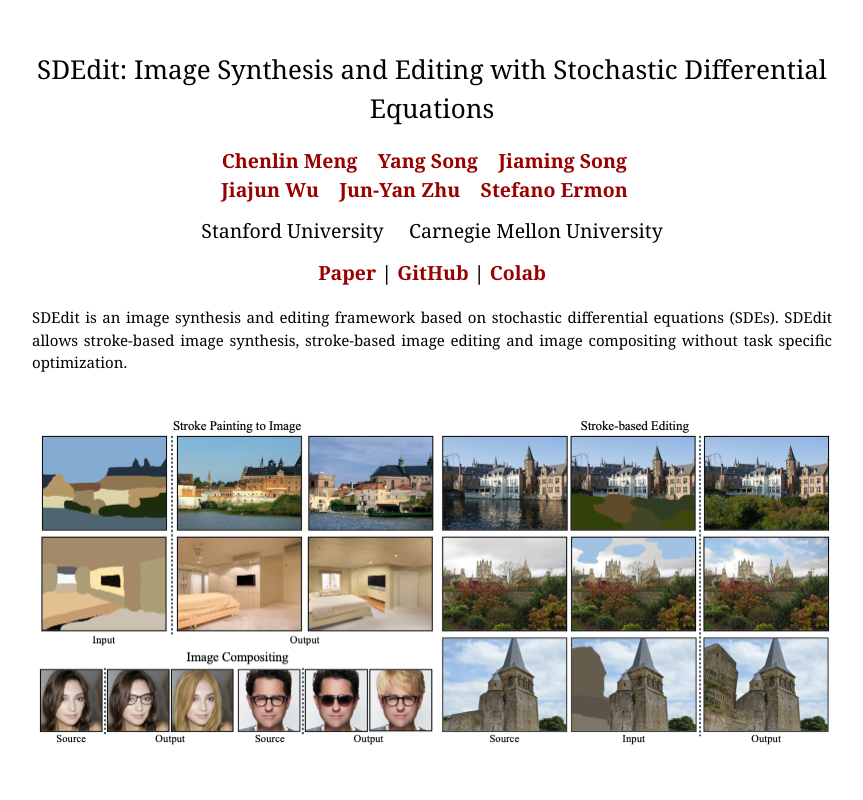
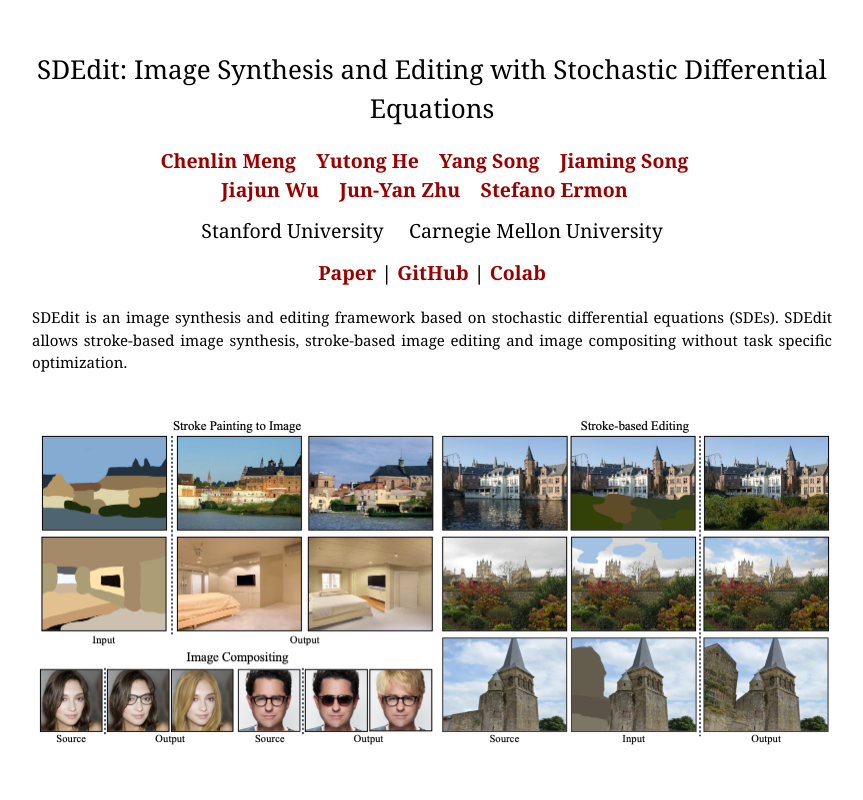
Before and after one commit to sde-image-editing/sde-image-editing.github.io, a plain HTML site: page index.html in a window 1280 px wide. Shown: the top 800 px of the page, without its empty margins (208-1071 px from the left). Drawn offline with Linux system fonts and the light colour scheme.

Commit message:
Update index.html

```diff
--- a/index.html
+++ b/index.html
@@ -53,6 +53,7 @@ BODY {
 
 <center><h2>
   <a href="https://cs.stanford.edu/~chenlin/">Chenlin Meng</a>&nbsp;&nbsp;&nbsp;
+  <a href="http://web.stanford.edu/~kellyyhe/">Yutong He</a>&nbsp;&nbsp;&nbsp;
   <a href="https://yang-song.github.io/">Yang Song</a>&nbsp;&nbsp;&nbsp;
   <a href="http://tsong.me/">Jiaming Song</a>&nbsp;&nbsp;&nbsp;
   <br>
```
